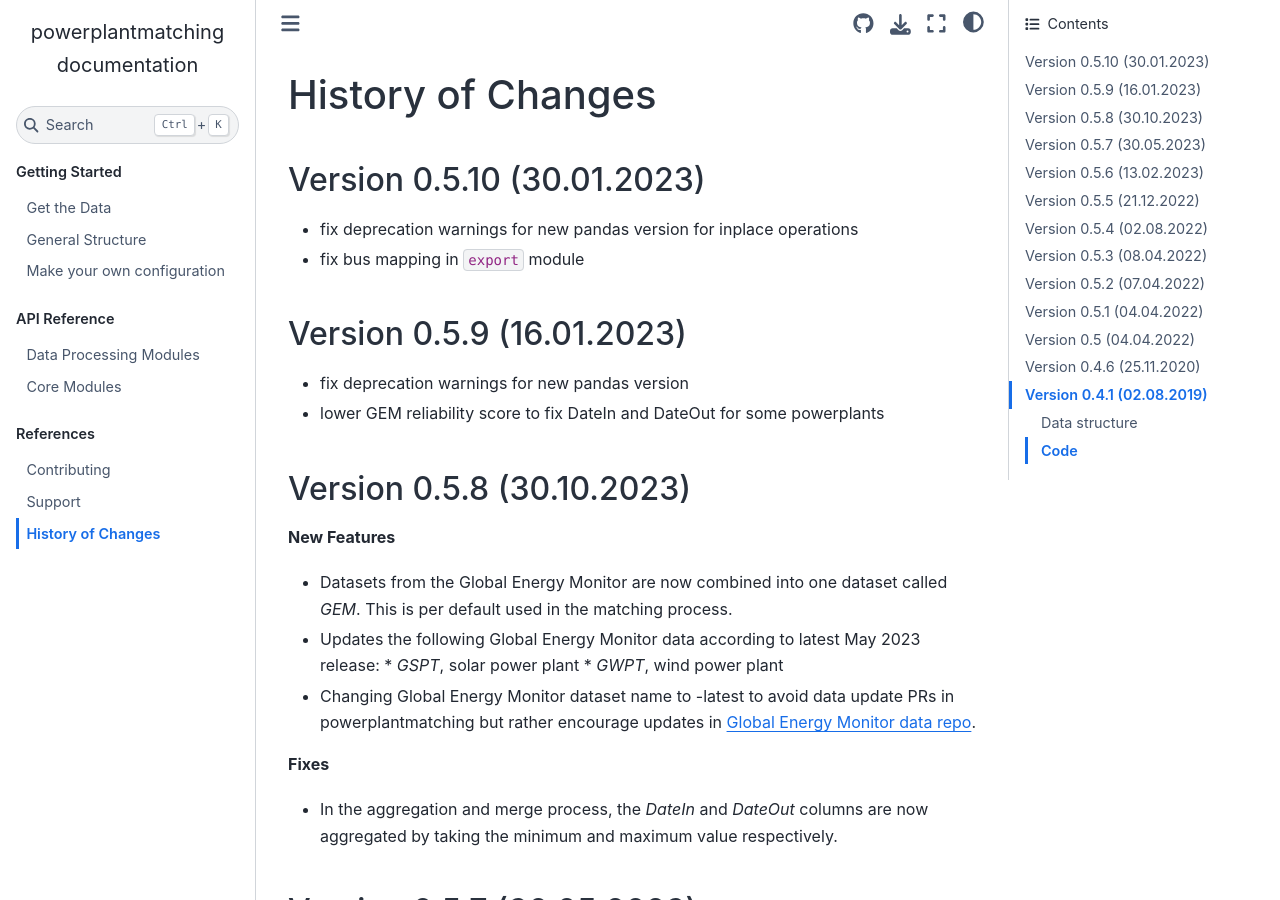
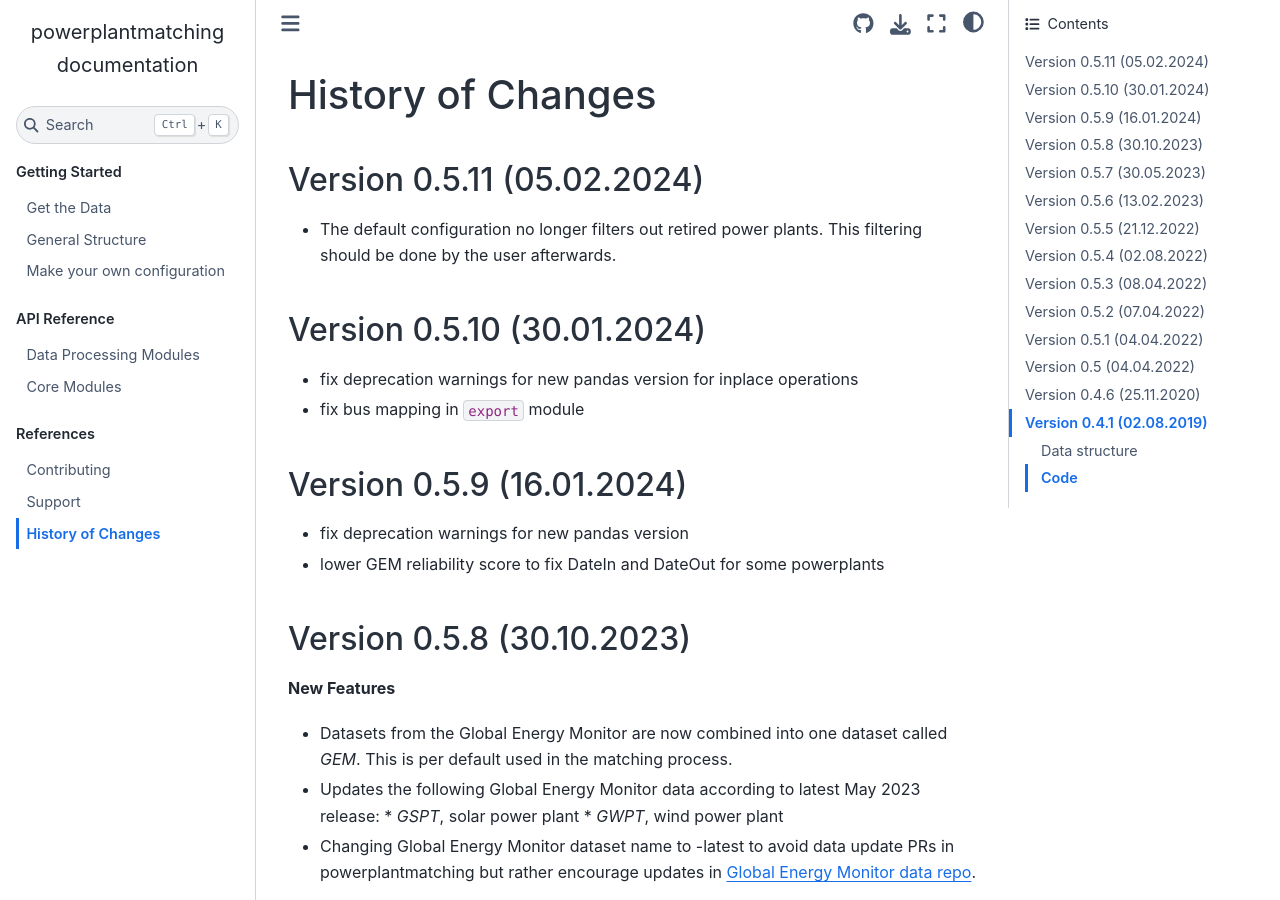
Before and after one commit to PyPSA/powerplantmatching, a Sphinx documentation site: the page built from doc/release-notes.rst, in a window 1280 px wide and 900 px high. Built offline with Sphinx 7.4.7 and the Sphinx Book theme 1.1.4, drawn with Linux system fonts in a browser that asks for light colours; pages that are not in the unit, such as notebooks, are missing from menus.

Commit message:
prepare release v0.5.11

```diff
--- a/doc/release-notes.rst
+++ b/doc/release-notes.rst
@@ -5,14 +5,19 @@ History of Changes
 .. Upcoming Version
 .. ----------------
 
-Version 0.5.10 (30.01.2023)
--------------------------
+Version 0.5.11 (05.02.2024)
+---------------------------
+
+* The default configuration no longer filters out retired power plants. This filtering should be done by the user afterwards.
+
+Version 0.5.10 (30.01.2024)
+---------------------------
 
 * fix deprecation warnings for new pandas version for inplace operations
 * fix bus mapping in ``export`` module
 
-Version 0.5.9 (16.01.2023)
--------------------------
+Version 0.5.9 (16.01.2024)
+--------------------------
 
 * fix deprecation warnings for new pandas version
 * lower GEM reliability score to fix DateIn and DateOut for some powerplants
--- a/powerplantmatching/__init__.py
+++ b/powerplantmatching/__init__.py
@@ -24,7 +24,7 @@ power plant databases.
 
 from __future__ import absolute_import
 
-__version__ = "0.5.10"
+__version__ = "0.5.11"
 __author__ = "Fabian Hofmann"
 __copyright__ = "Copyright 2017-2022 Technical University of Berlin"
 # The rough hierarchy of this package is
--- a/setup.py
+++ b/setup.py
@@ -9,7 +9,7 @@ with open("README.md", encoding="utf-8") as f:
 
 setup(
     name="powerplantmatching",
-    version="0.5.10",
+    version="0.5.11",
     author="Fabian Hofmann (FIAS), Jonas Hoersch (KIT), Fabian Gotzens (FZ Jülich)",
     author_email="hofmann@fias.uni-frankfurt.de",
     description="Toolset for generating and managing Power Plant Data",
```
